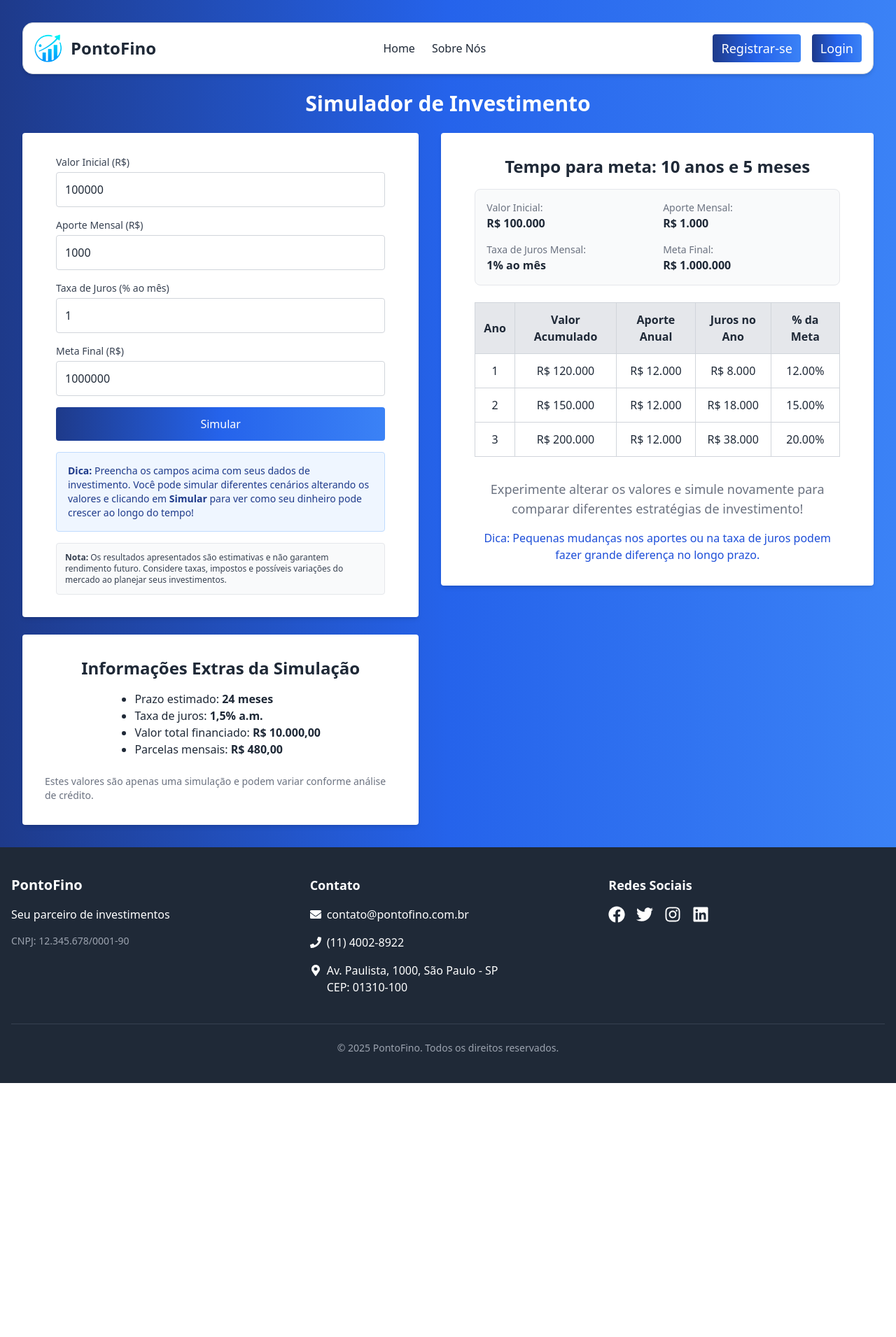
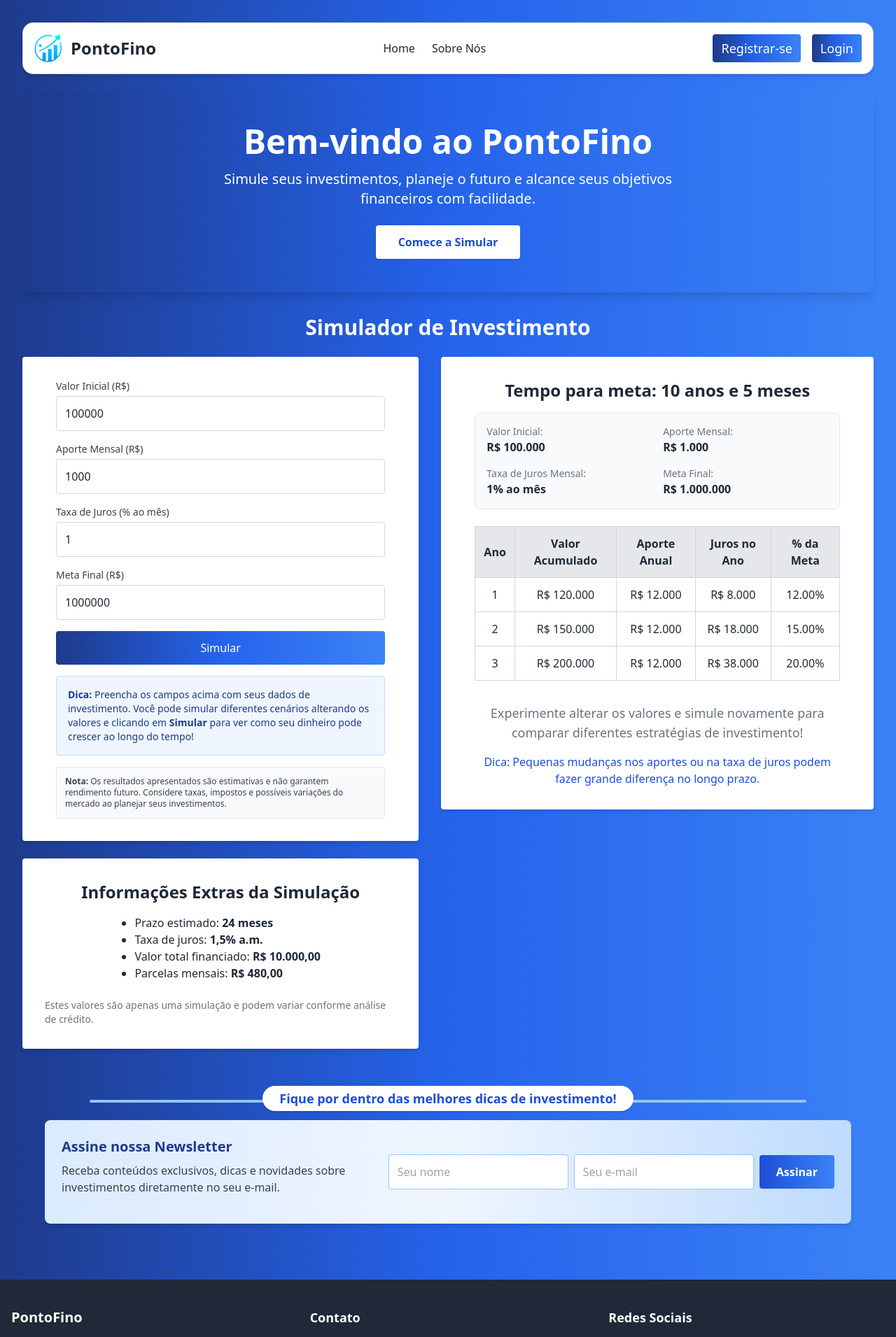
Before and after one commit to isranetoo/PontoFino, a React (Vite) app in the folder frontend/: page / in a window 1280 px wide. Shown: the top 1911 px of the page at 70% size. Before the commit the page ends 1548 px from the top, so only its background shows below. Built offline with nearby package versions, Linux system fonts and the light colour scheme.

Commit message:
[FEAT] Add HeroSection and Separador components to enhance user engagement and layout

```diff
--- a/frontend/src/App.jsx
+++ b/frontend/src/App.jsx
@@ -10,6 +10,8 @@ import TabelaResultados from "./components/TabelaResultados";
 import ResumoSimulacao from "./components/ResumoSimulacao";
 import AjudaSimulacao from "./components/AjudaSimulacao";
 import InfoExtraSimulacaoBox from "./components/InfoExtraSimulacaoBox";
+import HeroSection from "./components/HeroSection";
+import Separador from "./components/Separador";
 
 function App() {
   const [form, setForm] = useState({
@@ -49,7 +51,8 @@ function App() {
               path="/"
               element={
                 <>
-                  <h1 className="text-3xl font-extrabold mb-6 text-center text-white">
+                  <HeroSection />
+                  <h1 className="text-3xl font-extrabold mb-6 text-center text-white" id="simulador">
                     Simulador de Investimento
                   </h1>
                   <div className="flex flex-col lg:flex-row lg:space-x-8 items-start justify-center gap-8 lg:gap-0">
@@ -148,6 +151,7 @@ function App() {
                       </div>
                     )}
                   </div>
+                  <Separador />
                 </>
               }
             />
--- /dev/null
+++ b/frontend/src/components/HeroSection.jsx
@@ -0,0 +1,20 @@
+import React from "react";
+
+const HeroSection = () => (
+  <section className="w-full py-12 bg-gradient-to-r from-blue-900 via-blue-600 to-blue-500 text-white flex flex-col items-center justify-center mb-8 rounded-b-lg shadow-lg">
+    <h1 className="text-4xl sm:text-5xl font-extrabold mb-4 text-center">
+      Bem-vindo ao PontoFino
+    </h1>
+    <p className="text-lg sm:text-xl mb-6 text-center max-w-2xl">
+      Simule seus investimentos, planeje o futuro e alcance seus objetivos financeiros com facilidade.
+    </p>
+    <a
+      href="#simulador"
+      className="bg-white text-blue-700 font-semibold px-8 py-3 rounded shadow hover:bg-blue-100 transition"
+    >
+      Comece a Simular
+    </a>
+  </section>
+);
+
+export default HeroSection;
--- /dev/null
+++ b/frontend/src/components/Separador.jsx
@@ -0,0 +1,72 @@
+import { useState } from "react";
+
+const Separador = () => {
+  const [nome, setNome] = useState("");
+  const [email, setEmail] = useState("");
+  const [enviado, setEnviado] = useState(false);
+
+  const handleSubmit = (e) => {
+    e.preventDefault();
+    // Aqui você pode adicionar lógica para enviar o nome e e-mail para sua API ou serviço de newsletter
+    setEnviado(true);
+    setNome("");
+    setEmail("");
+  };
+
+  return (
+    <div className="my-12 flex flex-col items-center w-full ">
+      <div className="relative w-full flex justify-center mb-8 mt-[25px] mb-[25px]">
+        <hr className="w-full max-w-5xl border-t-4 border-blue-300 rounded" />
+        <span className="absolute -top-5 bg-white px-6 py-1 rounded-full shadow text-blue-700 font-bold text-lg">
+          Fique por dentro das melhores dicas de investimento!
+        </span>
+      </div>
+      <div className="bg-gradient-to-r from-blue-100 via-blue-50 to-blue-200 rounded-lg shadow-md p-6 w-full max-w-6xl flex flex-col md:flex-row items-center justify-between gap-8 ">
+        {/* Esquerda: texto */}
+        <div className="flex-1 flex flex-col items-start">
+          <h3 className="text-xl font-semibold text-blue-900 mb-2">
+            Assine nossa Newsletter
+          </h3>
+          <p className="text-gray-700 mb-4">
+            Receba conteúdos exclusivos, dicas e novidades sobre investimentos diretamente no seu e-mail.
+          </p>
+        </div>
+        {/* Direita: formulário */}
+        <div className="flex-1 flex flex-col items-center w-full">
+          {enviado ? (
+            <div className="text-green-700 font-medium text-center">
+              Obrigado por se inscrever! Em breve você receberá novidades.
+            </div>
+          ) : (
+            <form onSubmit={handleSubmit} className="flex flex-col sm:flex-row gap-2 w-full max-w-2xl items-center">
+              <input
+                type="text"
+                required
+                placeholder="Seu nome"
+                value={nome}
+                onChange={(e) => setNome(e.target.value)}
+                className="flex-1 p-3 border border-blue-300 rounded focus:outline-none focus:ring-2 focus:ring-blue-400"
+              />
+              <input
+                type="email"
+                required
+                placeholder="Seu e-mail"
+                value={email}
+                onChange={(e) => setEmail(e.target.value)}
+                className="flex-1 p-3 border border-blue-300 rounded focus:outline-none focus:ring-2 focus:ring-blue-400"
+              />
+              <button
+                type="submit"
+                className="bg-gradient-to-r from-blue-700 to-blue-500 text-white px-6 py-3 rounded font-semibold hover:opacity-90 transition-opacity"
+              >
+                Assinar
+              </button>
+            </form>
+          )}
+        </div>
+      </div>
+    </div>
+  );
+};
+
+export default Separador;
```
